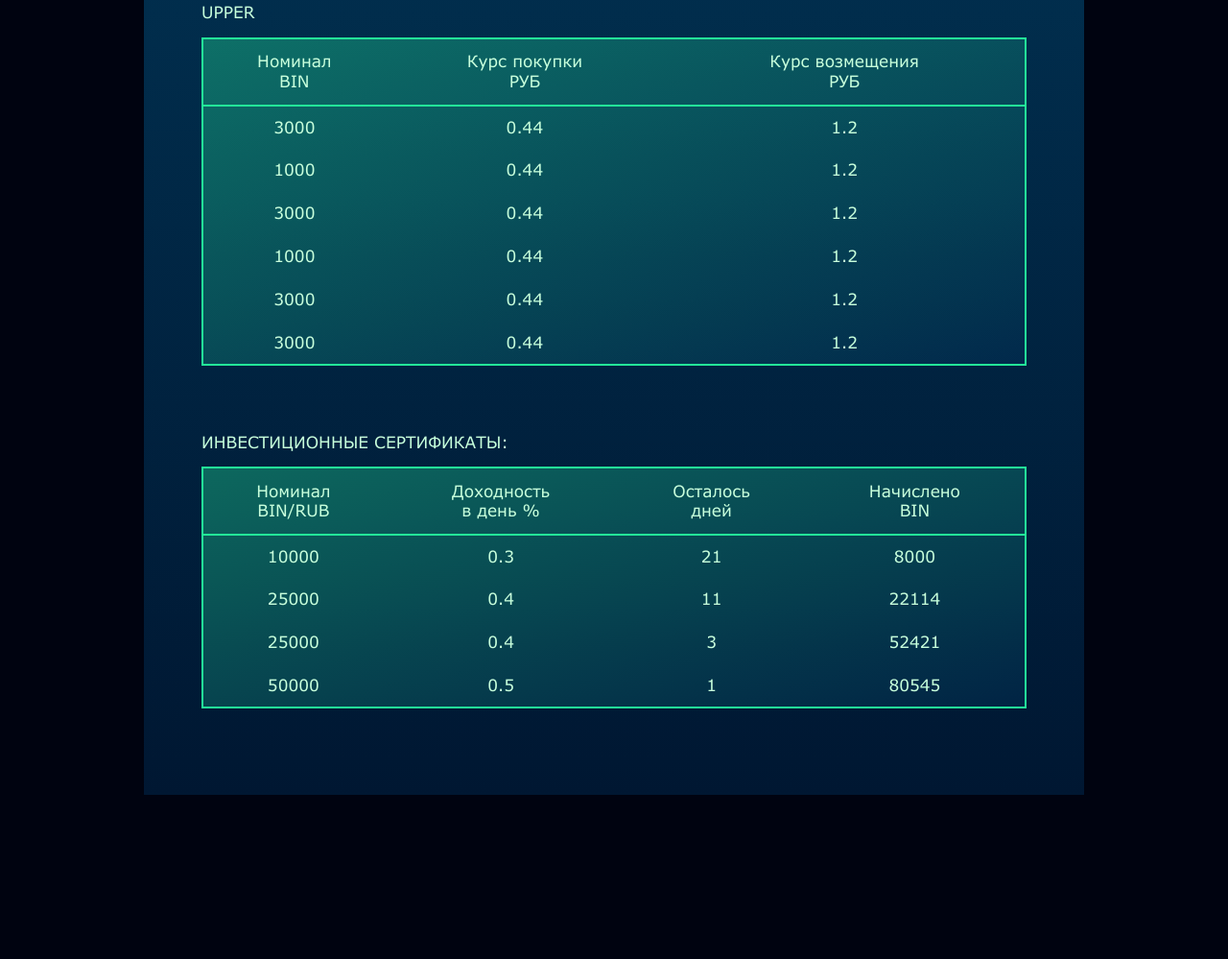
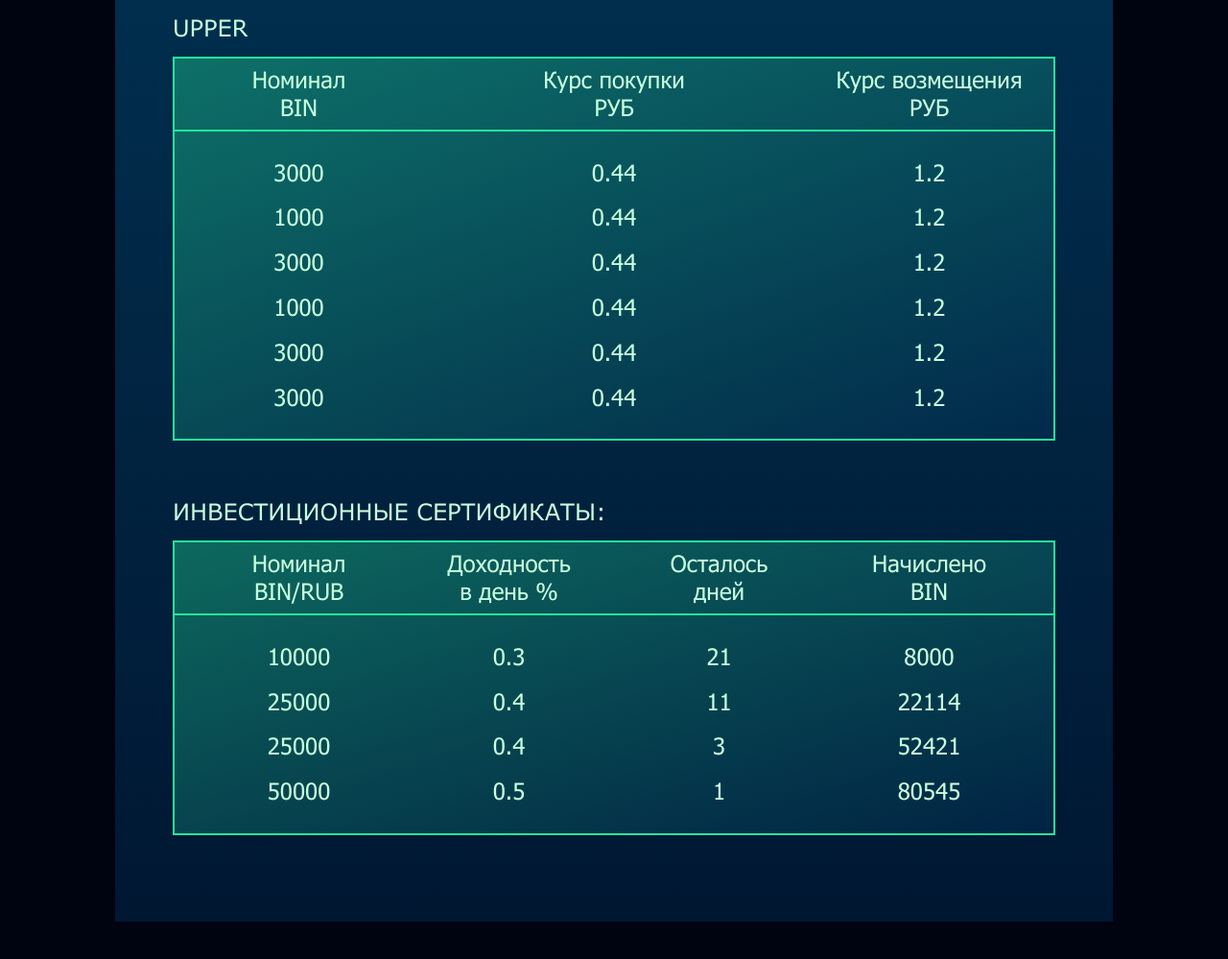
Before and after one commit to Verta-master/bininvest, a plain HTML site: page cabinet.html in a window 1280 px wide. Shown: the part 453-1452 px from the top of the page at 96% size. Before the commit the page ends 1381 px from the top, so only its background shows below. Drawn offline with Linux system fonts and the light colour scheme.

Commit message:
Update 2018-10-26T08:22:18.548Z

```diff
--- a/cabinet.html
+++ b/cabinet.html
@@ -9,7 +9,7 @@
 </head>
 <body>
   <main>
-    <div class="cabinet wrapper">
+    <div class="cabinet">
       <header class="cabinet__header">
         <div class="cabinet__icon">
           <figure class="promo__img">
@@ -36,77 +36,81 @@
         </div>
 
         <p class="cabinet__title">Upper</p>
-        <table class="cabinet__table">
-          <tr>
-            <th>Номинал<br>BIN</th>
-            <th>Курс покупки<br>РУБ</th>
-            <th>Курс возмещения<br>РУБ</th>
-          </tr>
-          <tr>
-            <td>3000</td>
-            <td>0.44</td>
-            <td>1.2</td>
-          </tr>
-          <tr>
-            <td>1000</td>
-            <td>0.44</td>
-            <td>1.2</td>
-          </tr>
-          <tr>
-            <td>3000</td>
-            <td>0.44</td>
-            <td>1.2</td>
-          </tr>
-          <tr>
-            <td>1000</td>
-            <td>0.44</td>
-            <td>1.2</td>
-          </tr>
-          <tr>
-            <td>3000</td>
-            <td>0.44</td>
-            <td>1.2</td>
-          </tr>
-          <tr>
-            <td>3000</td>
-            <td>0.44</td>
-            <td>1.2</td>
-          </tr>
-        </table>
+        <div class="cabinet__table">
+          <div class="cabinet__head">
+            <span>Номинал<br>BIN</span>
+            <span>Курс покупки<br>РУБ</span>
+            <span>Курс возмещения<br>РУБ</span>
+          </div>
+          <div class="cabinet__body">
+            <div class="cabinet__row">
+              <span>3000</span>
+              <span>0.44</span>
+              <span>1.2</span>
+            </div>
+            <div class="cabinet__row">
+              <span>1000</span>
+              <span>0.44</span>
+              <span>1.2</span>
+            </div>
+            <div class="cabinet__row">
+              <span>3000</span>
+              <span>0.44</span>
+              <span>1.2</span>
+            </div>
+            <div class="cabinet__row">
+              <span>1000</span>
+              <span>0.44</span>
+              <span>1.2</span>
+            </div>
+            <div class="cabinet__row">
+              <span>3000</span>
+              <span>0.44</span>
+              <span>1.2</span>
+            </div>
+            <div class="cabinet__row">
+              <span>3000</span>
+              <span>0.44</span>
+              <span>1.2</span>
+            </div>
+          </div>
+        </div>
 
         <p class="cabinet__title">Инвестиционные сертификаты:</p>
-        <table class="cabinet__table">
-          <tr>
-            <th>Номинал<br>BIN/RUB</th>
-            <th>Доходность<br>в день %</th>
-            <th>Осталось<br>дней</th>
-            <th>Начислено<br>BIN</th>
-          </tr>
-          <tr>
-            <td>10000</td>
-            <td>0.3</td>
-            <td>21</td>
-            <td>8000</td>
-          </tr>
-          <tr>
-            <td>25000</td>
-            <td>0.4</td>
-            <td>11</td>
-            <td>22114</td>
-          </tr>
-          <tr>
-            <td>25000</td>
-            <td>0.4</td>
-            <td>3</td>
-            <td>52421</td>
-          </tr>
-          <tr>
-            <td>50000</td>
-            <td>0.5</td>
-            <td>1</td>
-            <td>80545</td>
-          </tr>
-        </table>
+        <div class="cabinet__table">
+          <div class="cabinet__head">
+            <span>Номинал<br>BIN/RUB</span>
+            <span>Доходность<br>в день %</span>
+            <span>Осталось<br>дней</span>
+            <span>Начислено<br>BIN</span>
+          </div>
+          <div class="cabinet__body">
+            <div class="cabinet__row">
+              <span>10000</span>
+              <span>0.3</span>
+              <span>21</span>
+              <span>8000</span>
+            </div>
+            <div class="cabinet__row">
+              <span>25000</span>
+              <span>0.4</span>
+              <span>11</span>
+              <span>22114</span>
+            </div>
+            <div class="cabinet__row">
+              <span>25000</span>
+              <span>0.4</span>
+              <span>3</span>
+              <span>52421</span>
+            </div>
+            <div class="cabinet__row">
+              <span>50000</span>
+              <span>0.5</span>
+              <span>1</span>
+              <span>80545</span>
+            </div>
+          </div>
+        </div>
       </div>
     </div>
   </main>
--- a/css/style.css
+++ b/css/style.css
@@ -1190,9 +1190,13 @@ button {
   opacity: 0.7;
 }
 .cabinet {
+  width: 1040px;
+  margin-left: auto;
+  margin-right: auto;
   margin-top: 100px;
   margin-bottom: 100px;
   color: #c8ffdc;
+  font-size: 24px;
 }
 .cabinet__header {
   padding: 20px 60px;
@@ -1214,17 +1218,15 @@ button {
   background-image: linear-gradient(to right, #23e899, #023157);
 }
 .cabinet__main {
-  padding: 60px;
+  padding: 55px 60px;
   padding-bottom: 90px;
-}
-.cabinet__main {
   background-image: -webkit-gradient(linear, left bottom, left top, from(#001732), to(#013252));
   background-image: linear-gradient(to top, #001732, #013252);
 }
 .cabinet__close {
   position: absolute;
   top: 20px;
-  right: 20px;
+  right: 25px;
   width: 28px;
   height: 30px;
   background-image: url(../img/icon-cross.png);
@@ -1236,7 +1238,7 @@ button {
 }
 .cabinet__icon span {
   color: #c8ffdc;
-  font-size: 24px;
+  font-size: 30px;
 }
 .cabinet__line {
   display: -webkit-box;
@@ -1259,7 +1261,7 @@ button {
 }
 .cabinet__output {
   width: 140px;
-  height: 47px;
+  height: 48px;
   margin-right: 15px;
   display: -webkit-box;
   display: -ms-flexbox;
@@ -1290,33 +1292,78 @@ button {
           align-items: center;
 }
 .cabinet__bin {
-  padding-left: 15px;
-  border-left: 2px solid #23e899;
+  position: relative;
+  padding-left: 10px;
+}
+.cabinet__bin::before {
+  content: "";
+  position: absolute;
+  top: 50%;
+  left: 0;
+  -webkit-transform: translateY(-50%);
+          transform: translateY(-50%);
+  width: 3px;
+  height: 48px;
+  background-color: #23e899;
 }
 .cabinet__title {
-  margin-top: 70px;
+  margin-top: 60px;
   margin-bottom: 15px;
   text-transform: uppercase;
 }
+.cabinet__head {
+  display: -webkit-box;
+  display: -ms-flexbox;
+  display: flex;
+  -webkit-box-pack: justify;
+      -ms-flex-pack: justify;
+          justify-content: space-between;
+  -webkit-box-align: center;
+      -ms-flex-align: center;
+          align-items: center;
+  font-weight: 400;
+  text-align: center;
+  padding: 8px 20px;
+  border-bottom: 2px solid #23e899;
+}
 .cabinet__table {
   width: 100%;
-  border-collapse: collapse;
+  font-family: "Tahoma", "Arial", sans-serif;
   border: 2px solid #23e899;
   background-image: -webkit-gradient(linear, right bottom, left top, from(rgba(2, 52, 94, 0.36)), to(rgba(35, 232, 153, 0.36)));
   background-image: linear-gradient(to top left, rgba(2, 52, 94, 0.36), rgba(35, 232, 153, 0.36));
 }
-.cabinet__table th {
-  font-weight: 400;
-  height: 70px;
-  border-bottom: 2px solid #23e899;
-}
-.cabinet__table td {
+.cabinet__table span {
+  width: 25%;
   text-align: center;
-  height: 45px;
+}
+.cabinet__body {
+  padding: 20px;
+}
+.cabinet__row {
+  display: -webkit-box;
+  display: -ms-flexbox;
+  display: flex;
+  -webkit-box-pack: justify;
+      -ms-flex-pack: justify;
+          justify-content: space-between;
+  -webkit-box-align: center;
+      -ms-flex-align: center;
+          align-items: center;
+  padding-top: 9px;
+  padding-bottom: 9px;
+}
+.cabinet__row:hover,
+.cabinet__row:active {
+  background-image: -webkit-gradient(linear, right bottom, left top, from(rgba(11, 100, 101, 0.25)), to(rgba(35, 232, 153, 0.25)));
+  background-image: linear-gradient(to top left, rgba(11, 100, 101, 0.25), rgba(35, 232, 153, 0.25));
 }
 @media (max-width: 1040px) {
   .wrapper {
     width: 100%;
+  }
+  .cabinet {
+    width: 90%;
   }
 }
 @media (max-width: 1000px) {
@@ -1390,6 +1437,9 @@ button {
     -ms-flex-pack: distribute;
         justify-content: space-around;
   }
+  .cabinet {
+    font-size: 20px;
+  }
 }
 @media (max-width: 766px) {
   .footer__wrap .menu {
@@ -1431,6 +1481,25 @@ button {
   }
   .info__wrap {
     padding-left: 0;
+  }
+  .cabinet__icon span {
+    font-size: 24px;
+  }
+  .cabinet__main {
+    padding: 30px;
+  }
+  .cabinet__header {
+    padding-left: 30px;
+    padding-right: 30px;
+  }
+  .cabinet__line {
+    display: block;
+  }
+  .cabinet__block {
+    margin-bottom: 20px;
+  }
+  .cabinet {
+    font-size: 18px;
   }
 }
 @media (max-width: 480px) {
@@ -1492,4 +1561,21 @@ button {
     margin-top: 5px;
     margin-bottom: 5px;
   }
-}
+  .cabinet__score {
+    display: block;
+  }
+  .cabinet__output {
+    margin-bottom: 10px;
+  }
+  .cabinet__table {
+    font-size: 14px;
+  }
+  .cabinet__head {
+    padding-left: 0;
+    padding-right: 0;
+    font-size: 10px;
+  }
+  .cabinet__body {
+    padding: 0;
+  }
+}
```
Also changed, not shown: css/style.min.css, img/bg-window.jpg, img/icon-cross.png.
